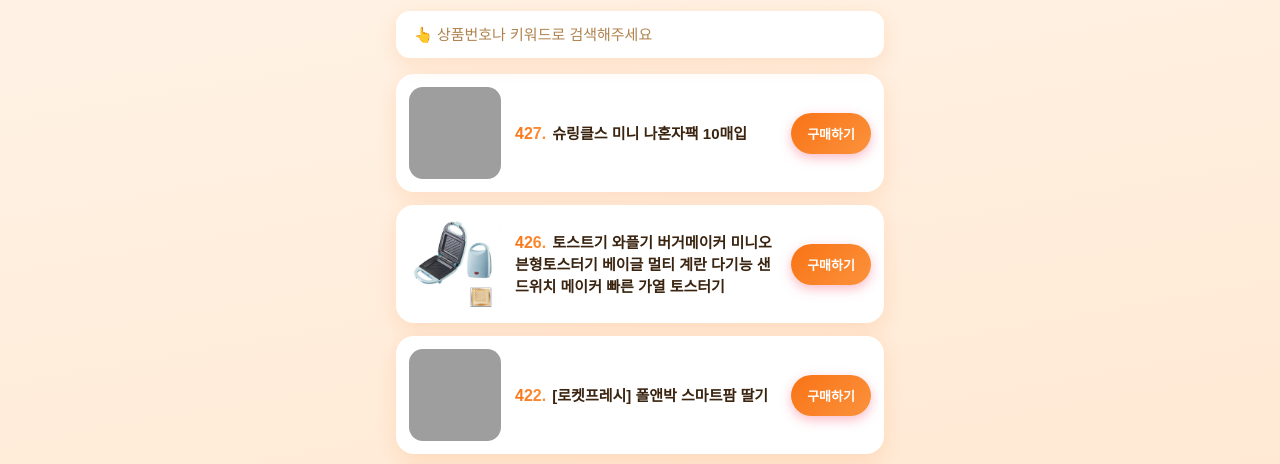
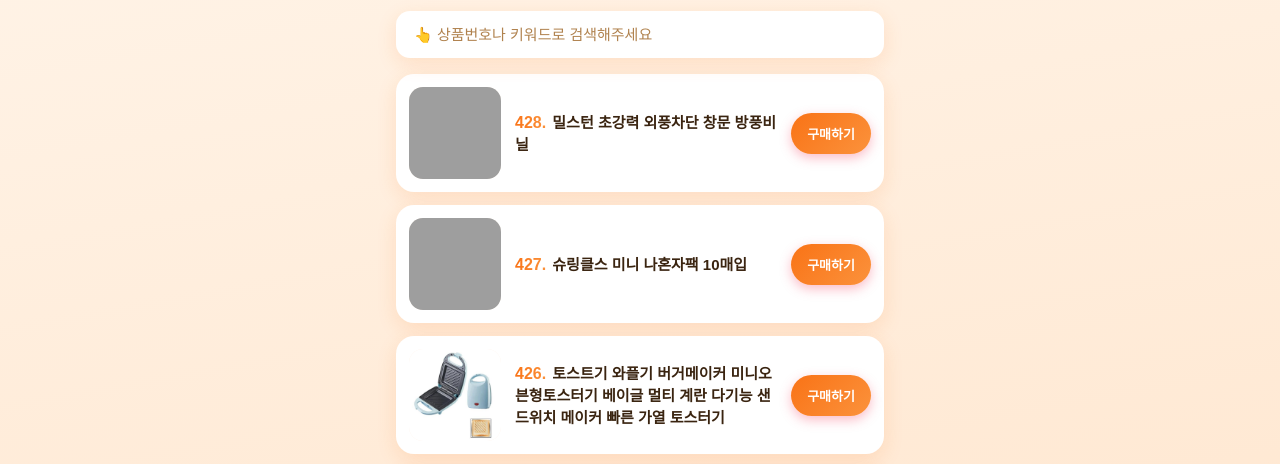
Before and after one commit to shop1649/onshopping, a plain HTML site: page index.html in a window 1280 px wide. Shown: the part 270-734 px from the top of the page. Drawn offline with Linux system fonts and the light colour scheme; grey boxes are pictures that could not be loaded.

Commit message:
상품 갱신 2026-11-20 12:01

```diff
--- a/index.html
+++ b/index.html
@@ -72,6 +72,11 @@ footer{margin-top:28px;text-align:center;font-size:11px;color:var(--sub);line-he
 <div class="notice">이 페이지는 쿠팡 파트너스 활동의 일환으로, 이에 따른 일정액의 수수료를 제공받습니다.</div>
 <input class="search" id="q" type="search" placeholder="👆 상품번호나 키워드로 검색해주세요"
  oninput="for(const c of document.querySelectorAll('.card'))c.style.display=c.dataset.k.includes(this.value.trim().toLowerCase())?'':'none'">
+<a class="card" data-k="428 밀스턴 초강력 외풍차단 창문 방풍비닐" href="https://link.coupang.com/re/AFFSDP?lptag=AF6252943&amp;pageKey=6795362843&amp;itemId=16769422001&amp;vendorItemId=96138395210&amp;traceid=V0-153-87dcb3527c75886c&amp;clickBeacon=55ceebd0-e465-11f1-8364-998bcd1bd660%7E3&amp;requestid=20261120070530679166376901&amp;token=31850C%7CMIXED&amp;pt=1&amp;slot=2" target="_blank" rel="noopener sponsored">
+  <img class="thumb" src="img/428-b5826e8c.jpg" alt="" loading="lazy">
+  <div class="info"><div class="name"><span class="no">428.</span> 밀스턴 초강력 외풍차단 창문 방풍비닐</div></div>
+  <span class="btn">구매하기</span>
+</a>
 <a class="card" data-k="427 슈링클스 미니 나혼자팩 10매입" href="https://link.coupang.com/re/AFFSDP?lptag=AF6252943&amp;pageKey=9616279062&amp;itemId=28713231233&amp;vendorItemId=95654063729&amp;traceid=V0-153-579a10b905f21f1e&amp;clickBeacon=28cbc3a0-e399-11f1-92c9-42bc78d45a68%7E3&amp;requestid=20261119064357889136881656&amp;token=31850C%7CMIXED&amp;pt=1&amp;slot=2" target="_blank" rel="noopener sponsored">
   <img class="thumb" src="img/427-9ee3d70a.jpg" alt="" loading="lazy">
   <div class="info"><div class="name"><span class="no">427.</span> 슈링클스 미니 나혼자팩 10매입</div></div>
```
Also changed, not shown: img/433-9be8fc71.jpg (deleted).
